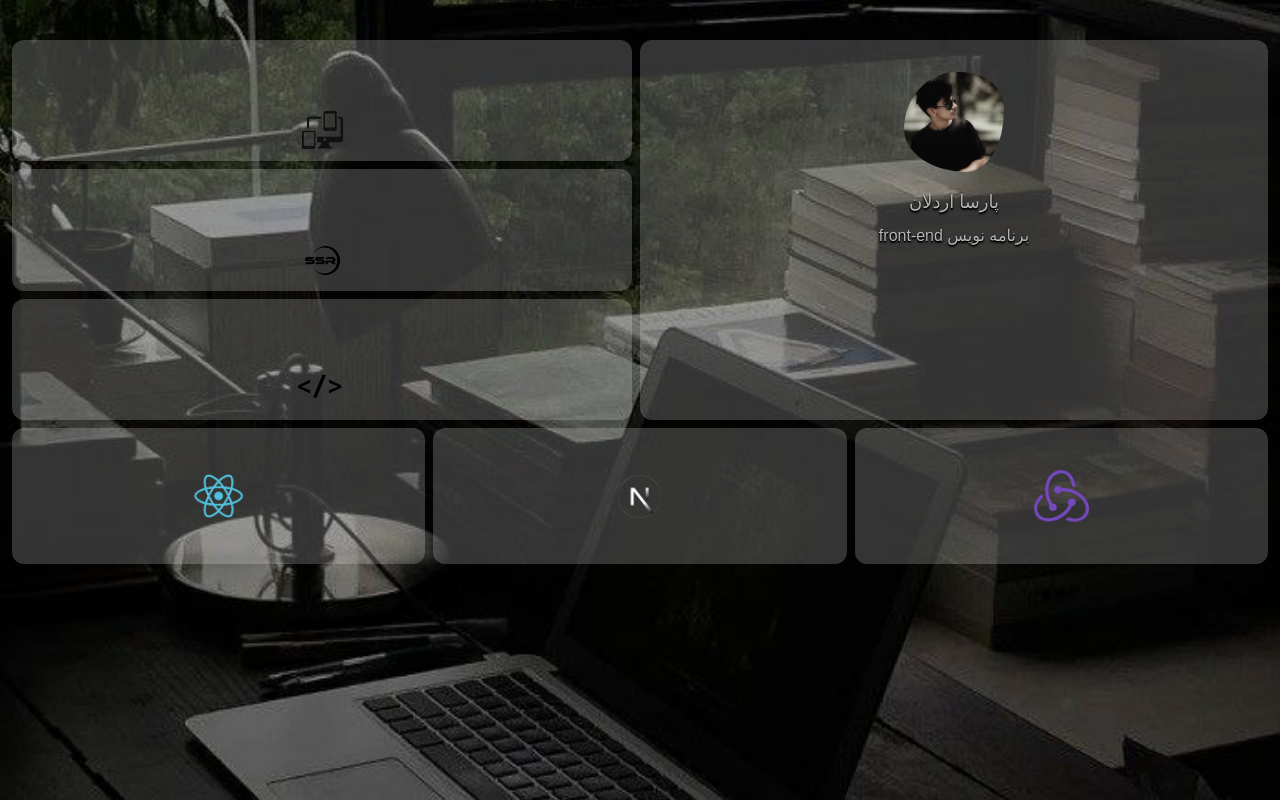
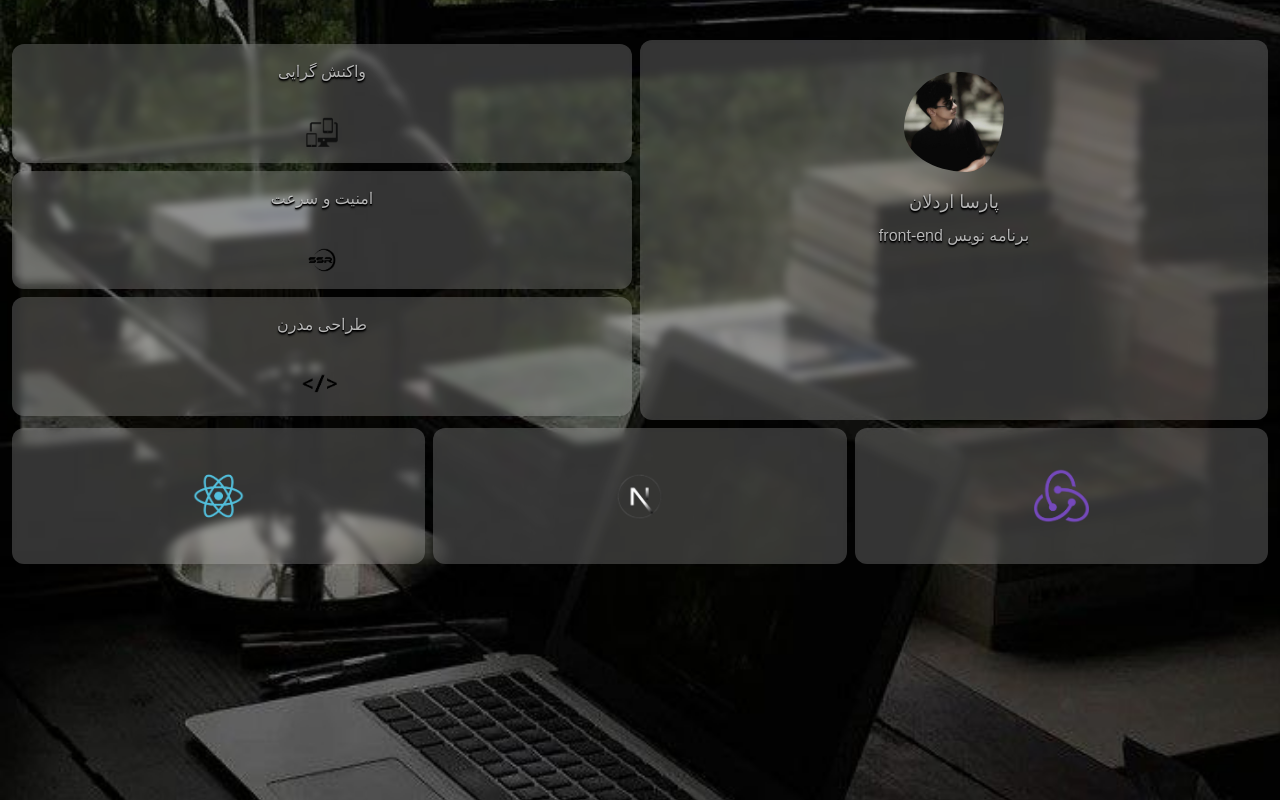
Before and after one commit to parsa-ardalan/weblog, a Next.js app: page / in a window 1280 px wide. Built offline with nearby package versions, Linux system fonts and the light colour scheme.

Commit message:
background of sectioins is blurred.

```diff
--- a/pages/components/profile/Profile.jsx
+++ b/pages/components/profile/Profile.jsx
@@ -6,7 +6,7 @@ export default function Profile() {
 
     return (
 
-        < div className="w-1/2 h-full bg-white/20 pt-8 rounded-xl" >
+        < div className="w-1/2 h-full bg-white/20 pt-8 rounded-xl backdrop-blur-xs" >
 
             {/* profile photo */}
             <div className="h-auto w-full flex items-center justify-center">
--- a/pages/components/skills/Skill.jsx
+++ b/pages/components/skills/Skill.jsx
@@ -4,16 +4,16 @@ export default function Skill(props) {
 
     return (
 
-        <div className="col-span-3 bg-white/20 rounded-xl">
+        <div className="col-span-3 bg-white/20 rounded-xl backdrop-blur-xs">
 
-            {/* skill name */}
+
             <div className="h-1/2 w-full pt-4">
-                {/* <h1 className="text-lg text-white/70 text-center text-shadow-sm text-shadow-black">{props.name}</h1> */}
+                <h1 className="text-md text-white/70 text-center text-shadow-sm text-shadow-black">{props.name}</h1>
             </div>
 
-            {/* skill icon */}
+
             <div className="flex items-center justify-center h-1/2 w-full">
-                <Image width={65} height={65} alt="icon" src={props.icon} />
+                <Image width={50} height={50} alt="icon" src={props.icon} />
             </div>
 
         </div>
--- a/pages/components/skills/Skills.jsx
+++ b/pages/components/skills/Skills.jsx
@@ -4,15 +4,15 @@ import Skill from "./Skill";
 export default function Skills() {
 
     const skills = [
-        { id: 0, name: "واکنش گرا", image: "/icons/responsive.png" },
-        { id: 1, name: "SSR سیستم", image: "/icons/ssr.png" },
+        { id: 0, name: "واکنش گرایی", image: "/icons/responsive.png" },
+        { id: 1, name: "امنیت و سرعت", image: "/icons/ssr.png" },
         { id: 2, name: "طراحی مدرن", image: "/icons/webIcon.png" }
     ];
 
     return (
 
 
-        <div className="grid grid-cols-3 gap-2 w-1/2 h-full pr-2">
+        <div className="grid grid-cols-3 gap-2 w-1/2 h-full pr-2 py-1">
 
             {
                 skills.map((item) =>
--- a/pages/components/tools/Tool.jsx
+++ b/pages/components/tools/Tool.jsx
@@ -4,7 +4,7 @@ export default function Tool(props) {
 
     return (
 
-        <div className="col-span-1 bg-white/20 rounded-xl flex items-center justify-center duration-400 hover:bg-white/30">
+        <div className="col-span-1 bg-white/20 rounded-xl flex items-center justify-center duration-400 hover:bg-white/30 backdrop-blur-xs">
             <Image src={props?.image} width={55} height={55} alt={props?.name} />
         </div>
     )
```
